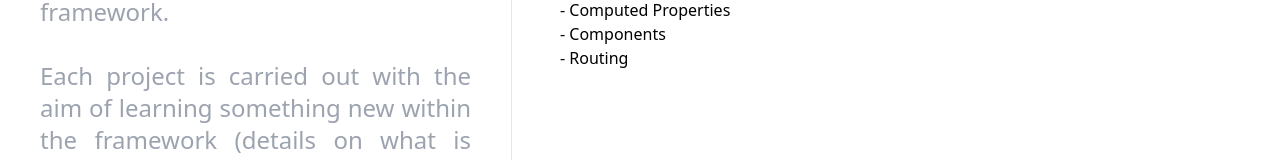
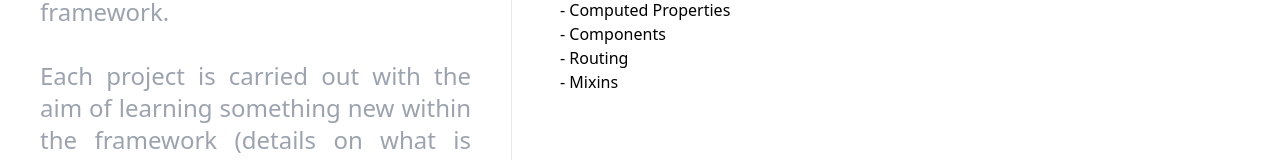
Before and after one commit to maplepancakes/vue-3-project-showcase, a Vue app: page / in a window 1280 px wide. Shown: the part 213-373 px from the top of the page. Built offline with nearby package versions, Linux system fonts and the light colour scheme.

Commit message:
Modified thingsLearntSoFar array

```diff
--- a/src/pages/HomePage.vue
+++ b/src/pages/HomePage.vue
@@ -31,7 +31,16 @@ export default
         + "As time goes on, the navigation bar will be filled up with more projects. For "
         + "now, feel free to view the completed projects by clicking on the applications "
         + "listed in the navigation bar! ",
-      thingsLearntSoFar: ["Text Interpolation", "Directives", "Methods", "Computed Properties", "Components", "Routing"]
+      thingsLearntSoFar:
+      [
+        "Text Interpolation",
+        "Directives",
+        "Methods",
+        "Computed Properties",
+        "Components",
+        "Routing",
+        "Mixins",
+      ]
     }
   }
 }
```
